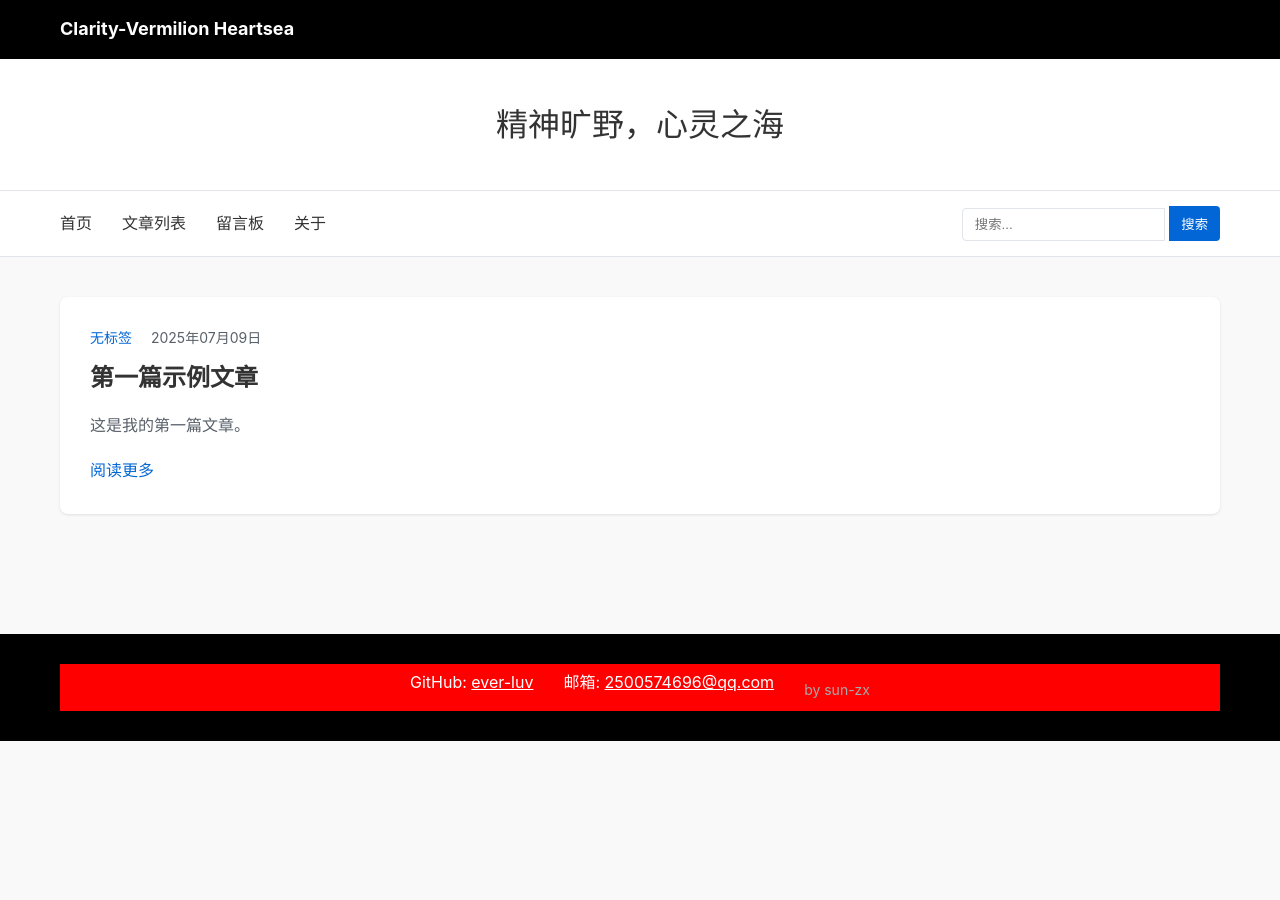
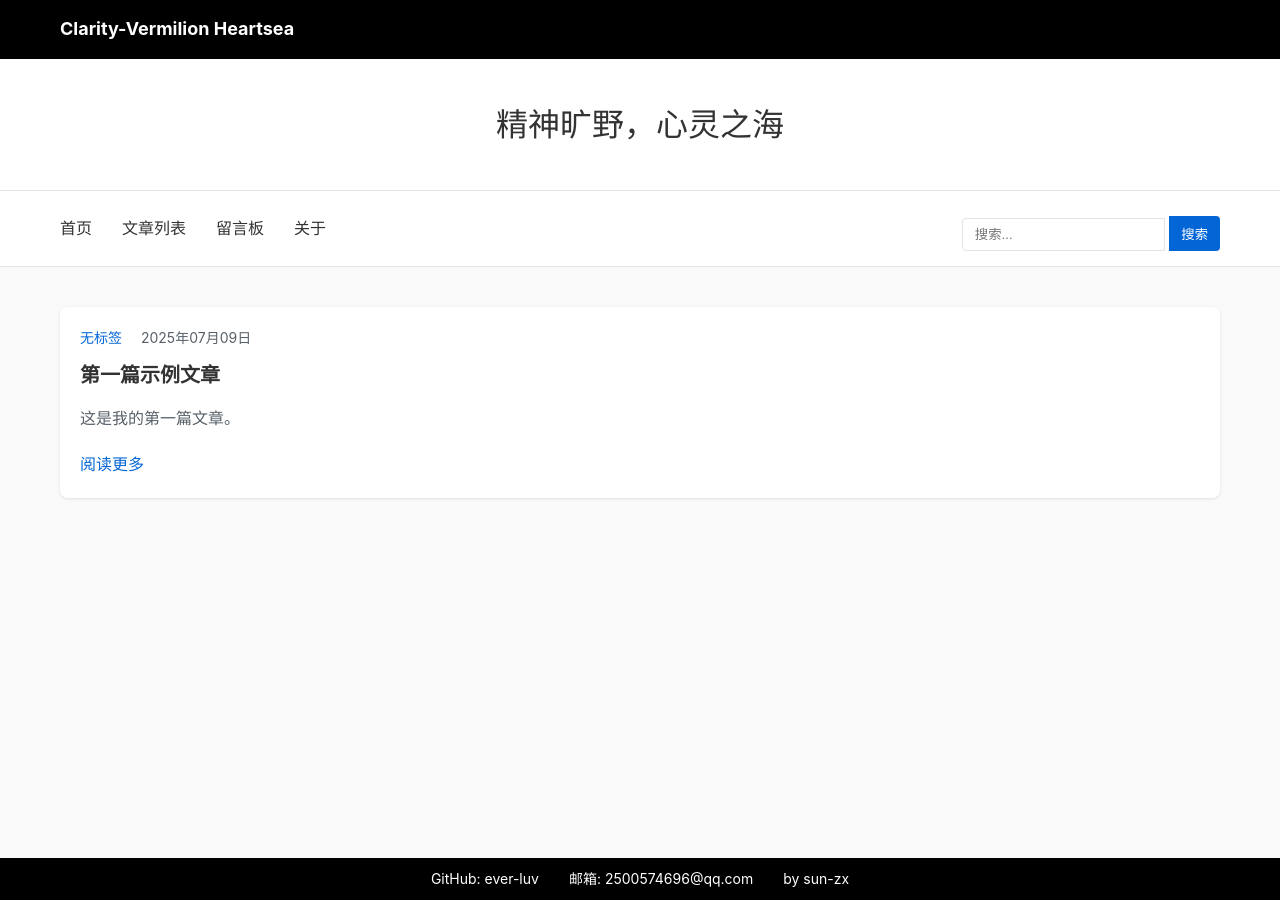
Before and after one commit to ever-luv/ever-luv.github.io, a Jekyll site: the page built from index.html, in a window 1280 px wide. Built offline with Jekyll 4.4.1, drawn with Linux system fonts in a browser that asks for light colours; the list of posts is cut into pages by our own code.

Commit message:
Update styles.css

```diff
--- a/assets/css/styles.css
+++ b/assets/css/styles.css
@@ -1,8 +1,14 @@
-/* 全局样式 */
+/* ==========================
+   全局样式
+   ========================== */
 * {
     margin: 0;
     padding: 0;
     box-sizing: border-box;
+}
+
+html, body {
+    height: 100%;
 }
 
 body {
@@ -10,6 +16,8 @@ body {
     line-height: 1.6;
     color: #333;
     background-color: #f9f9f9;
+    display: flex;
+    flex-direction: column;
 }
 
 .container {
@@ -27,7 +35,9 @@ a:hover {
     text-decoration: underline;
 }
 
-/* 顶部黑色导航栏 */
+/* ==========================
+   顶部黑色导航栏
+   ========================== */
 .top-header {
     background-color: #000;
     color: #fff;
@@ -39,7 +49,9 @@ a:hover {
     font-weight: bold;
 }
 
-/* 主标题区域 */
+/* ==========================
+   主标题区域
+   ========================== */
 .main-title {
     text-align: center;
     padding: 40px 0;
@@ -53,7 +65,9 @@ a:hover {
     color: #333;
 }
 
-/* 导航菜单 */
+/* ==========================
+   导航菜单
+   ========================== */
 .main-nav {
     background-color: #fff;
     border-bottom: 1px solid #e1e4e8;
@@ -64,11 +78,14 @@ a:hover {
     display: flex;
     justify-content: space-between;
     align-items: center;
+    flex-wrap: wrap;
 }
 
 .main-nav ul {
     display: flex;
     list-style: none;
+    margin: 0;
+    padding: 0;
 }
 
 .main-nav ul li {
@@ -87,6 +104,7 @@ a:hover {
 
 .search-box {
     display: flex;
+    margin-top: 10px;
 }
 
 .search-box input {
@@ -109,18 +127,24 @@ a:hover {
     background-color: #0256cc;
 }
 
-/* 主要内容区域 */
+/* ==========================
+   主内容区域
+   ========================== */
 .main-content {
+    flex: 1;
     padding: 40px 0;
 }
 
-/* 特色文章 (第一篇文章) */
-.featured-post {
+/* ==========================
+   文章列表样式
+   ========================== */
+.featured-post,
+.post-card {
     background-color: #fff;
     border-radius: 8px;
     box-shadow: 0 1px 3px rgba(0, 0, 0, 0.1);
-    padding: 30px;
-    margin-bottom: 40px;
+    padding: 20px;
+    margin-bottom: 30px;
 }
 
 .post-meta {
@@ -135,7 +159,7 @@ a:hover {
 }
 
 .post-title {
-    font-size: 24px;
+    font-size: 20px;
     margin-bottom: 15px;
 }
 
@@ -162,25 +186,15 @@ a:hover {
     text-decoration: underline;
 }
 
-/* 文章网格 */
 .posts-grid {
     display: grid;
     grid-template-columns: repeat(3, 1fr);
     gap: 30px;
 }
 
-.post-card {
-    background-color: #fff;
-    border-radius: 8px;
-    box-shadow: 0 1px 3px rgba(0, 0, 0, 0.1);
-    padding: 20px;
-}
-
-.post-card .post-title {
-    font-size: 18px;
-}
-
-/* 分页导航 */
+/* ==========================
+   分页导航
+   ========================== */
 .pagination {
     margin: 40px 0;
     text-align: center;
@@ -190,12 +204,14 @@ a:hover {
     display: flex;
     justify-content: center;
     align-items: center;
+    flex-wrap: wrap;
 }
 
-.pagination a, .pagination span {
+.pagination a,
+.pagination span {
     display: inline-block;
     padding: 8px 12px;
-    margin: 0 5px;
+    margin: 5px;
     border-radius: 4px;
     background-color: #fff;
     border: 1px solid #e1e4e8;
@@ -213,42 +229,41 @@ a:hover {
     text-decoration: none;
 }
 
-/* 底部黑色页脚 */
+/* ==========================
+   底部黑色页脚
+   ========================== */
 .bottom-footer {
     background-color: #000;
     color: #fff;
-    padding: 30px 0;
-    margin-top: 40px;
+    padding: 10px 0;
+    font-size: 14px;
+    width: 100%;
 }
 
 .footer-content {
     display: flex;
     justify-content: center;
     align-items: center;
-    gap: 30px; /* 控制三项之间的间距 */
-    flex-wrap: wrap; /* 在小屏幕上自动换行 */
+    gap: 30px;
+    flex-wrap: wrap;
 }
 
 .footer-content p {
-    margin-bottom: 10px;
+    margin: 0;
 }
 
 .footer-content a {
     color: #fff;
+    text-decoration: none;
+}
+
+.footer-content a:hover {
     text-decoration: underline;
 }
 
-.footer-content {
-    background-color: red; /* 测试用 */
-}
-
-.copyright {
-    margin-top: 15px;
-    font-size: 14px;
-    color: #aaa;
-}
-
-/* 响应式设计 */
+/* ==========================
+   响应式设计
+   ========================== */
 @media (max-width: 768px) {
     .posts-grid {
         grid-template-columns: repeat(2, 1fr);
@@ -256,10 +271,11 @@ a:hover {
 
     .main-nav .container {
         flex-direction: column;
+        align-items: flex-start;
     }
 
     .main-nav ul {
-        margin-bottom: 15px;
+        margin-bottom: 10px;
     }
 
     .search-box {
@@ -268,6 +284,11 @@ a:hover {
 
     .search-box input {
         flex: 1;
+    }
+
+    .footer-content {
+        flex-direction: column;
+        gap: 10px;
     }
 }
 
```
